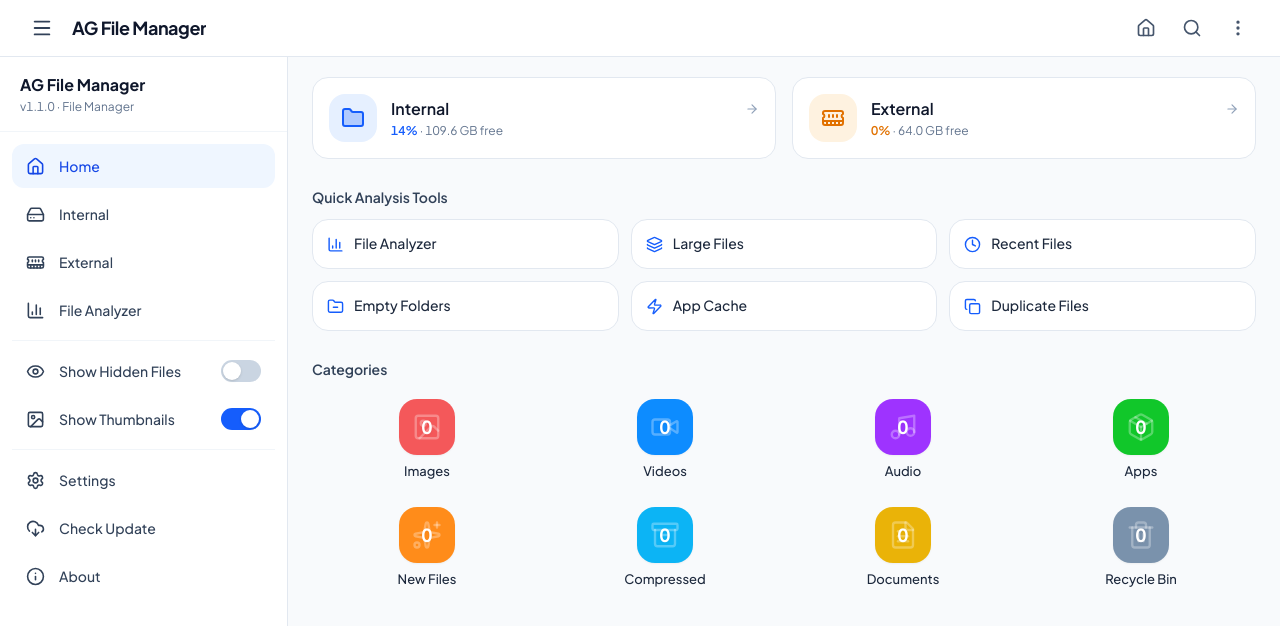
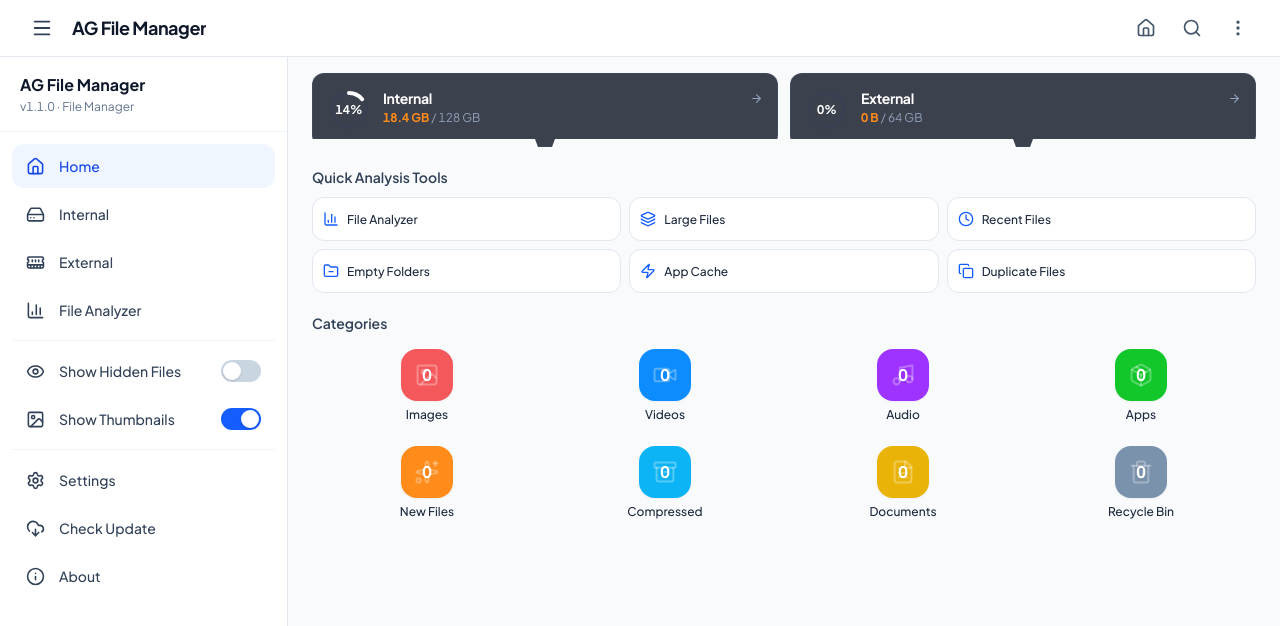
Before and after one commit to Abujar287/ag_file_manager, a React (Vite) app: page / in a window 1280 px wide. Shown: the top 626 px of the page. Built offline with nearby package versions, Linux system fonts and the light colour scheme.

Commit message:
feat: add storage visualization to dashboard
- Introduce StorageRing component for disk usage display
- Refactor internal storage calculation
- Update build process and metadata configuration

```diff
--- a/metadata.json
+++ b/metadata.json
@@ -2,5 +2,7 @@
   "name": "AG File Manager",
   "description": "Lightweight, minimal, and fast file manager with storage analysis, batch rename, multi-tab browsing, and seamless in-app APK update system.",
   "requestFramePermissions": [],
-  "majorCapabilities": ["MAJOR_CAPABILITY_SERVER_SIDE_GEMINI_API"]
+  "majorCapabilities": [
+    "MAJOR_CAPABILITY_SERVER_SIDE_GEMINI_API"
+  ]
 }
--- a/src/components/HomeDashboard.tsx
+++ b/src/components/HomeDashboard.tsx
@@ -6,7 +6,6 @@ import {
   Clock,
   Copy,
   FileText,
-  Folder,
   FolderMinus,
   Image as ImageIcon,
   Layers,
@@ -33,6 +32,42 @@ interface HomeDashboardProps {
   onOpenTool: (tool: AnalyzerToolType) => void;
   onOpenCategory: (category: CategoryType) => void;
 }
+
+const StorageRing: React.FC<{ percent: number }> = ({ percent }) => {
+  const radius = 17;
+  const circumference = 2 * Math.PI * radius;
+  const offset = circumference - (Math.min(100, Math.max(0, percent)) / 100) * circumference;
+
+  return (
+    <div className="relative w-10 h-10 sm:w-11 sm:h-11 shrink-0 flex items-center justify-center">
+      <svg className="w-10 h-10 sm:w-11 sm:h-11 -rotate-90" viewBox="0 0 44 44" aria-hidden="true">
+        <circle
+          cx="22"
+          cy="22"
+          r={radius}
+          fill="none"
+          stroke="currentColor"
+          strokeWidth="4"
+          className="text-slate-700/30 dark:text-slate-700/50"
+        />
+        <circle
+          cx="22"
+          cy="22"
+          r={radius}
+          fill="none"
+          stroke="#FFFFFF"
+          strokeWidth="4"
+          strokeLinecap="round"
+          strokeDasharray={circumference}
+          strokeDashoffset={offset}
+        />
+      </svg>
+      <span className="absolute text-[10px] sm:text-xs font-bold text-white tabular-nums drop-shadow-xs">
+        {percent}%
+      </span>
+    </div>
+  );
+};
 
 export const HomeDashboard: React.FC<HomeDashboardProps> = ({
   files,
@@ -68,11 +103,9 @@ export const HomeDashboard: React.FC<HomeDashboardProps> = ({
     INTERNAL_TOTAL_BYTES,
     INTERNAL_SYSTEM_RESERVED_BYTES + internalFilesBytes
   );
-  const internalFree = Math.max(0, INTERNAL_TOTAL_BYTES - internalUsed);
   const internalPct = Math.round((internalUsed / INTERNAL_TOTAL_BYTES) * 100);
 
   const sdUsed = Math.min(SD_TOTAL_BYTES, sdFilesBytes);
-  const sdFree = Math.max(0, SD_TOTAL_BYTES - sdUsed);
   const sdPct = sdCardMounted ? Math.round((sdUsed / SD_TOTAL_BYTES) * 100) : 0;
 
   // Category counts
@@ -92,12 +125,12 @@ export const HomeDashboard: React.FC<HomeDashboardProps> = ({
   };
 
   const quickTools: { id: AnalyzerToolType; label: string; icon: React.ReactNode }[] = [
-    { id: 'file_analyzer', label: 'File Analyzer', icon: <BarChart3 size={17} /> },
-    { id: 'large_files', label: 'Large Files', icon: <Layers size={17} /> },
-    { id: 'recent_files', label: 'Recent Files', icon: <Clock size={17} /> },
-    { id: 'empty_folders', label: 'Empty Folders', icon: <FolderMinus size={17} /> },
-    { id: 'app_cache', label: 'App Cache', icon: <Zap size={17} /> },
-    { id: 'duplicate_files', label: 'Duplicate Files', icon: <Copy size={17} /> },
+    { id: 'file_analyzer', label: 'File Analyzer', icon: <BarChart3 size={16} /> },
+    { id: 'large_files', label: 'Large Files', icon: <Layers size={16} /> },
+    { id: 'recent_files', label: 'Recent Files', icon: <Clock size={16} /> },
+    { id: 'empty_folders', label: 'Empty Folders', icon: <FolderMinus size={16} /> },
+    { id: 'app_cache', label: 'App Cache', icon: <Zap size={16} /> },
+    { id: 'duplicate_files', label: 'Duplicate Files', icon: <Copy size={16} /> },
   ];
 
   const categories: {
@@ -109,124 +142,118 @@ export const HomeDashboard: React.FC<HomeDashboardProps> = ({
     {
       id: 'images',
       label: 'Images',
-      icon: <ImageIcon size={30} strokeWidth={1.9} />,
+      icon: <ImageIcon size={28} strokeWidth={1.9} />,
       squircleBg: 'bg-[#F4585A]',
     },
     {
       id: 'videos',
       label: 'Videos',
-      icon: <Video size={30} strokeWidth={1.9} />,
+      icon: <Video size={28} strokeWidth={1.9} />,
       squircleBg: 'bg-[#0D8CFF]',
     },
     {
       id: 'audio',
       label: 'Audio',
-      icon: <Music size={30} strokeWidth={1.9} />,
+      icon: <Music size={28} strokeWidth={1.9} />,
       squircleBg: 'bg-[#9E33FF]',
     },
     {
       id: 'apps',
       label: 'Apps',
-      icon: <Package size={30} strokeWidth={1.9} />,
+      icon: <Package size={28} strokeWidth={1.9} />,
       squircleBg: 'bg-[#11C72A]',
     },
     {
       id: 'new_files',
       label: 'New Files',
-      icon: <Sparkles size={30} strokeWidth={1.9} />,
+      icon: <Sparkles size={28} strokeWidth={1.9} />,
       squircleBg: 'bg-[#FF8C1A]',
     },
     {
       id: 'compressed',
       label: 'Compressed',
-      icon: <Archive size={30} strokeWidth={1.9} />,
+      icon: <Archive size={28} strokeWidth={1.9} />,
       squircleBg: 'bg-[#0CB4F5]',
     },
     {
       id: 'documents',
       label: 'Documents',
-      icon: <FileText size={30} strokeWidth={1.9} />,
+      icon: <FileText size={28} strokeWidth={1.9} />,
       squircleBg: 'bg-[#EAB308]',
     },
     {
       id: 'recycle_bin',
       label: 'Recycle Bin',
-      icon: <Trash2 size={30} strokeWidth={1.9} />,
+      icon: <Trash2 size={28} strokeWidth={1.9} />,
       squircleBg: 'bg-[#7A92AC]',
     },
   ];
 
   return (
-    <div className="max-w-5xl mx-auto px-3.5 sm:px-6 py-5 space-y-7">
-      {/* 1. Storage Overview — Internal & External side-by-side in 1 row on mobile & desktop */}
+    <div className="max-w-5xl mx-auto px-3 sm:px-6 py-4 space-y-5">
+      {/* 1. Storage Overview — Compact MicroSD card shape fitting perfectly on mobile */}
       <section aria-label="Storage Overview">
-        <div className="grid grid-cols-2 gap-2.5 sm:gap-4">
-          {/* Internal */}
+        <div className="grid grid-cols-2 gap-2 sm:gap-3">
+          {/* Internal Storage Card */}
           <button
             type="button"
             onClick={() => onOpenFolder('internal_root')}
-            className="w-full text-left bg-white dark:bg-slate-900 border border-slate-200 dark:border-slate-800 rounded-2xl p-3 sm:p-4 hover:border-blue-400 dark:hover:border-blue-700 transition-colors flex items-center gap-2.5 sm:gap-3.5 focus-visible:outline-2 focus-visible:outline-blue-600"
+            className="w-full text-left relative bg-[#3C414E] dark:bg-[#2A2E39] text-white border border-slate-600/50 rounded-xl p-2.5 sm:p-3.5 shadow-md hover:border-slate-400 transition-all flex items-center gap-2.5 sm:gap-3 focus-visible:outline-2 focus-visible:outline-blue-500 overflow-hidden"
+            style={{
+              clipPath:
+                'polygon(0 0, 100% 0, 100% calc(100% - 8px), calc(50% + 10px) calc(100% - 8px), calc(50% + 7px) 100%, calc(50% - 7px) 100%, calc(50% - 10px) calc(100% - 8px), 0 calc(100% - 8px))',
+            }}
           >
-            <div className="w-11 h-11 sm:w-12 sm:h-12 rounded-2xl bg-blue-500/12 dark:bg-blue-400/15 text-blue-600 dark:text-blue-400 flex items-center justify-center shrink-0">
-              <Folder size={24} fill="currentColor" fillOpacity={0.25} />
-            </div>
-            <div className="flex-1 min-w-0">
+            <StorageRing percent={internalPct} />
+            <div className="flex-1 min-w-0 pb-1.5">
               <div className="flex items-center justify-between gap-1">
-                <h2 className="text-sm sm:text-base font-semibold text-slate-900 dark:text-slate-100">
+                <h2 className="text-xs sm:text-sm font-bold text-white tracking-tight truncate">
                   Internal
                 </h2>
-                <ArrowRight size={14} className="text-slate-400 shrink-0 hidden sm:block" />
+                <ArrowRight size={13} className="text-slate-400 shrink-0" />
               </div>
-              <p className="text-[11px] sm:text-xs text-slate-500 dark:text-slate-400 tabular-nums mt-0.5 leading-snug">
-                <span className="text-blue-600 dark:text-blue-400 font-semibold">
-                  {internalPct}%
-                </span>{' '}
-                · {formatBytes(internalFree)} free
-              </p>
+              <div className="mt-0.5 text-[10px] sm:text-xs tabular-nums truncate">
+                <span className="text-[#FF8C1A] font-bold">
+                  {formatBytes(internalUsed)}
+                </span>
+                <span className="text-slate-400"> / {formatBytes(INTERNAL_TOTAL_BYTES, 0)}</span>
+              </div>
             </div>
           </button>
 
-          {/* External — When not inserted, shows "No card found" */}
+          {/* External Storage Card */}
           <button
             type="button"
             disabled={!sdCardMounted}
             onClick={() => sdCardMounted && onOpenFolder('sd_root')}
-            className={`w-full text-left bg-white dark:bg-slate-900 border border-slate-200 dark:border-slate-800 rounded-2xl p-3 sm:p-4 transition-colors flex items-center gap-2.5 sm:gap-3.5 ${
-              sdCardMounted
-                ? 'hover:border-amber-400 dark:hover:border-amber-700 cursor-pointer'
-                : 'opacity-60 cursor-not-allowed'
+            className={`w-full text-left relative bg-[#3C414E] dark:bg-[#2A2E39] text-white border border-slate-600/50 rounded-xl p-2.5 sm:p-3.5 shadow-md transition-all flex items-center gap-2.5 sm:gap-3 overflow-hidden ${
+              sdCardMounted ? 'hover:border-slate-400 cursor-pointer' : 'opacity-60 cursor-not-allowed'
             }`}
+            style={{
+              clipPath:
+                'polygon(0 0, 100% 0, 100% calc(100% - 8px), calc(50% + 10px) calc(100% - 8px), calc(50% + 7px) 100%, calc(50% - 7px) 100%, calc(50% - 10px) calc(100% - 8px), 0 calc(100% - 8px))',
+            }}
           >
-            <div
-              className={`w-11 h-11 sm:w-12 sm:h-12 rounded-2xl flex items-center justify-center shrink-0 ${
-                sdCardMounted
-                  ? 'bg-amber-500/12 dark:bg-amber-400/15 text-amber-600 dark:text-amber-400'
-                  : 'bg-slate-100 dark:bg-slate-800 text-slate-400'
-              }`}
-            >
-              <MemoryStick size={24} />
-            </div>
-            <div className="flex-1 min-w-0">
+            <StorageRing percent={sdPct} />
+            <div className="flex-1 min-w-0 pb-1.5">
               <div className="flex items-center justify-between gap-1">
-                <h2 className="text-sm sm:text-base font-semibold text-slate-900 dark:text-slate-100">
+                <h2 className="text-xs sm:text-sm font-bold text-white tracking-tight truncate">
                   External
                 </h2>
-                {sdCardMounted && (
-                  <ArrowRight size={14} className="text-slate-400 shrink-0 hidden sm:block" />
+                {sdCardMounted && <ArrowRight size={13} className="text-slate-400 shrink-0" />}
+              </div>
+              <div className="mt-0.5 text-[10px] sm:text-xs tabular-nums truncate">
+                {sdCardMounted ? (
+                  <>
+                    <span className="text-[#FF8C1A] font-bold">
+                      {formatBytes(sdUsed)}
+                    </span>
+                    <span className="text-slate-400"> / {formatBytes(SD_TOTAL_BYTES, 0)}</span>
+                  </>
+                ) : (
+                  <span className="text-slate-400 italic text-[10px]">No card found</span>
                 )}
               </div>
-              <p className="text-[11px] sm:text-xs text-slate-500 dark:text-slate-400 tabular-nums mt-0.5 leading-snug">
-                {sdCardMounted ? (
-                  <>
-                    <span className="text-amber-600 dark:text-amber-400 font-semibold">
-                      {sdPct}%
-                    </span>{' '}
-                    · {formatBytes(sdFree)} free
-                  </>
-                ) : (
-                  <span className="text-slate-400 italic">No card found</span>
-                )}
-              </p>
             </div>
           </button>
         </div>
@@ -234,19 +261,19 @@ export const HomeDashboard: React.FC<HomeDashboardProps> = ({
 
       {/* 2. Quick Analysis Tools (2x3 Grid) */}
       <section aria-label="Quick Analysis Tools">
-        <h3 className="text-sm font-semibold text-slate-700 dark:text-slate-300 mb-3">
+        <h3 className="text-xs sm:text-sm font-semibold text-slate-700 dark:text-slate-300 mb-2.5">
           Quick Analysis Tools
         </h3>
-        <div className="grid grid-cols-2 sm:grid-cols-3 gap-2.5 sm:gap-3">
+        <div className="grid grid-cols-2 sm:grid-cols-3 gap-2">
           {quickTools.map((tool) => (
             <button
               key={tool.id}
               type="button"
               onClick={() => onOpenTool(tool.id)}
-              className="min-h-[50px] px-3 sm:px-3.5 py-2.5 rounded-2xl bg-white dark:bg-slate-900 border border-slate-200 dark:border-slate-800 hover:border-slate-300 dark:hover:border-slate-700 hover:bg-slate-50/70 dark:hover:bg-slate-800/50 transition-colors flex items-center gap-2.5 text-left"
+              className="min-h-[44px] px-2.5 py-2 rounded-xl bg-white dark:bg-slate-900 border border-slate-200 dark:border-slate-800 hover:border-slate-300 dark:hover:border-slate-700 transition-colors flex items-center gap-2 text-left"
             >
               <span className="text-blue-600 dark:text-blue-400 shrink-0">{tool.icon}</span>
-              <span className="text-xs sm:text-sm font-medium text-slate-800 dark:text-slate-100 leading-tight">
+              <span className="text-[11px] sm:text-xs font-medium text-slate-800 dark:text-slate-100 leading-tight">
                 {tool.label}
               </span>
             </button>
@@ -256,29 +283,29 @@ export const HomeDashboard: React.FC<HomeDashboardProps> = ({
 
       {/* 3. Categories Section (4x2 Grid) */}
       <section aria-label="Categories">
-        <h3 className="text-sm font-semibold text-slate-700 dark:text-slate-300 mb-3">
+        <h3 className="text-xs sm:text-sm font-semibold text-slate-700 dark:text-slate-300 mb-2.5">
           Categories
         </h3>
-        <div className="grid grid-cols-4 gap-x-1.5 sm:gap-x-2 gap-y-5 py-1">
+        <div className="grid grid-cols-4 gap-x-1.5 sm:gap-x-2 gap-y-4 py-0.5">
           {categories.map((cat) => (
             <button
               key={cat.id}
               type="button"
               onClick={() => onOpenCategory(cat.id)}
-              className="group min-h-[82px] px-0.5 py-1 flex flex-col items-center justify-start text-center gap-2 transition-opacity active:opacity-75 focus-visible:outline-2 focus-visible:outline-blue-600"
+              className="group min-h-[72px] px-0.5 py-1 flex flex-col items-center justify-start text-center gap-1.5 transition-opacity active:opacity-75 focus-visible:outline-2 focus-visible:outline-blue-600"
             >
               <div
-                className={`relative w-12 h-12 sm:w-14 sm:h-14 rounded-[16px] sm:rounded-[18px] flex items-center justify-center shadow-xs transition-transform group-hover:scale-105 ${cat.squircleBg}`}
+                className={`relative w-11 h-11 sm:w-13 sm:h-13 rounded-[14px] sm:rounded-[16px] flex items-center justify-center shadow-xs transition-transform group-hover:scale-105 ${cat.squircleBg}`}
               >
-                <span className="text-white/30" aria-hidden="true">
+                <span className="text-white/30 scale-90" aria-hidden="true">
                   {cat.icon}
                 </span>
-                <span className="absolute inset-0 flex items-center justify-center text-base sm:text-lg font-bold text-white tabular-nums drop-shadow-xs">
+                <span className="absolute inset-0 flex items-center justify-center text-sm sm:text-base font-bold text-white tabular-nums drop-shadow-xs">
                   {counts[cat.id]}
                 </span>
               </div>
 
-              <span className="text-[11px] sm:text-[13px] font-medium text-slate-800 dark:text-slate-200 leading-tight w-full">
+              <span className="text-[11px] sm:text-xs font-medium text-slate-800 dark:text-slate-200 leading-tight w-full">
                 {cat.label}
               </span>
             </button>
```
Also changed, not shown: public/assets/aistudio/image_32ce2296.png (added).
